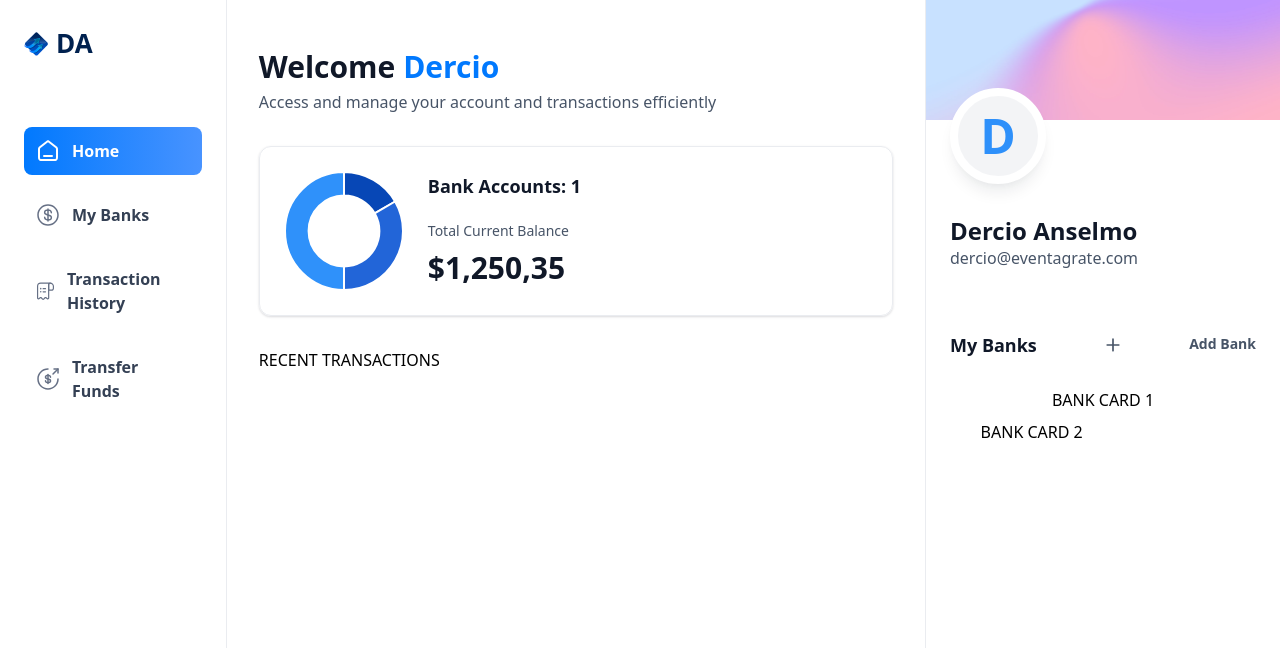
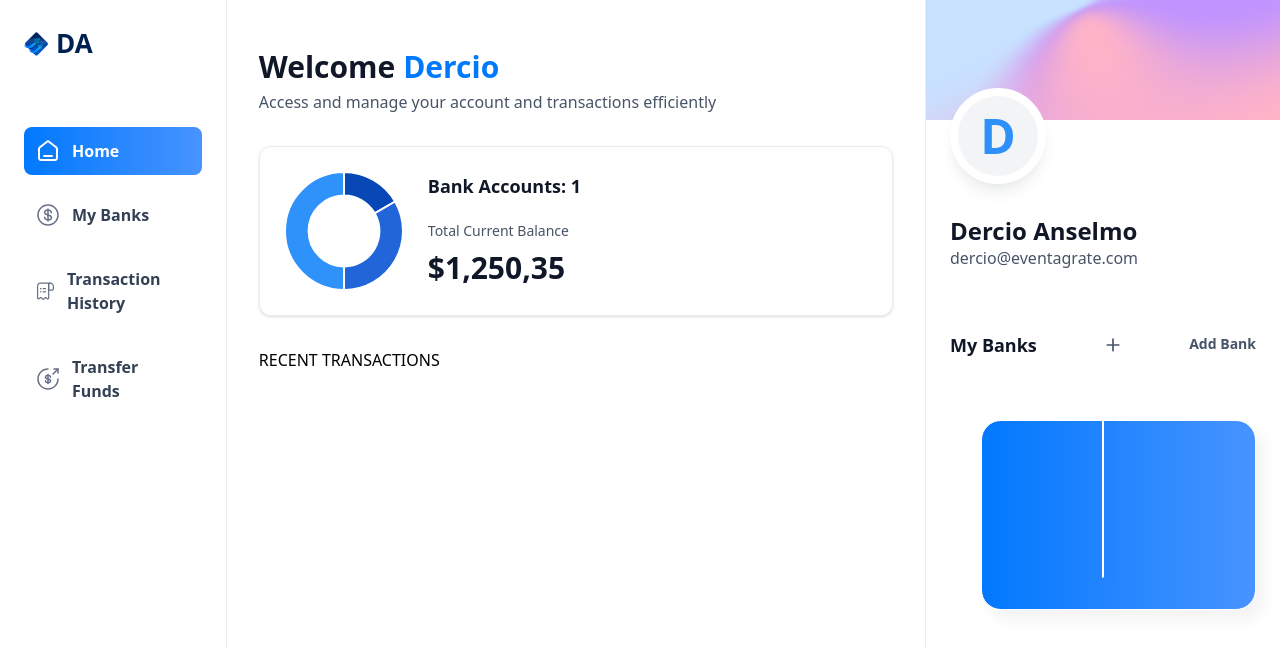
Before and after one commit to dercioanselmo/da_banking, a Next.js app: page / in a window 1280 px wide. Shown: the top 648 px of the page. Built offline with nearby package versions, Linux system fonts and the light colour scheme.

Commit message:
Right Sidebar - Initial BankCard component

```diff
--- a/components/BankCard.tsx
+++ b/components/BankCard.tsx
@@ -1,7 +1,11 @@
+import Link from 'next/link'
 import React from 'react'
 
-export const BankCard = () => {
+export const BankCard = ({account, userName, showBalance = true}: CreditCardProps) => {
   return (
-    <div>BankCard</div>
+    <div className='flex flex-col'>
+        <Link href="/" className='bank-card'>
+        </Link>
+    </div>
   )
 }
--- a/components/RightSidebar.tsx
+++ b/components/RightSidebar.tsx
@@ -1,6 +1,7 @@
 import Link from 'next/link'
 import Image from 'next/image'
 import React from 'react'
+import { BankCard } from './BankCard'
 
 const RightSidebar = ({user, transactions, banks}: RightSidebarProps) => {
   return (
@@ -32,11 +33,21 @@ const RightSidebar = ({user, transactions, banks}: RightSidebarProps) => {
             {banks?.length > 0 && (
                 <div className='relative flex flex-1 flex-col items-center justify-center gap-5'>
                     <div className='relative z-10'>
-                        BANK CARD 1
+                        <BankCard
+                            key={banks[0].$id}
+                            account={banks[0]}
+                            userName={`${user.firstName} ${user.lastName}`}
+                            showBalance={false}
+                        />
                     </div>
                     {banks[1] && (
                         <div className='absolute right-0 top-8 z-0 w-[90%]'>
-                            BANK CARD 2
+                            <BankCard
+                                key={banks[1].$id}
+                                account={banks[1]}
+                                userName={`${user.firstName} ${user.lastName}`}
+                                showBalance={false}
+                            />
                         </div>
                     )}
                 </div>
```
